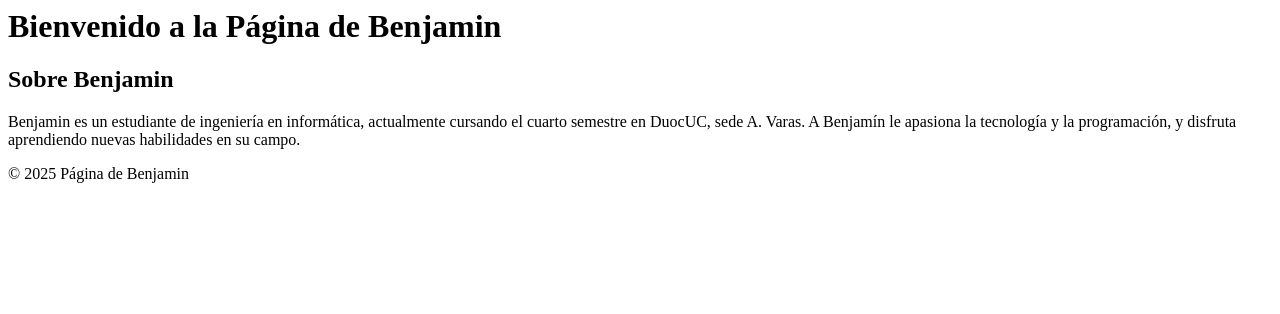
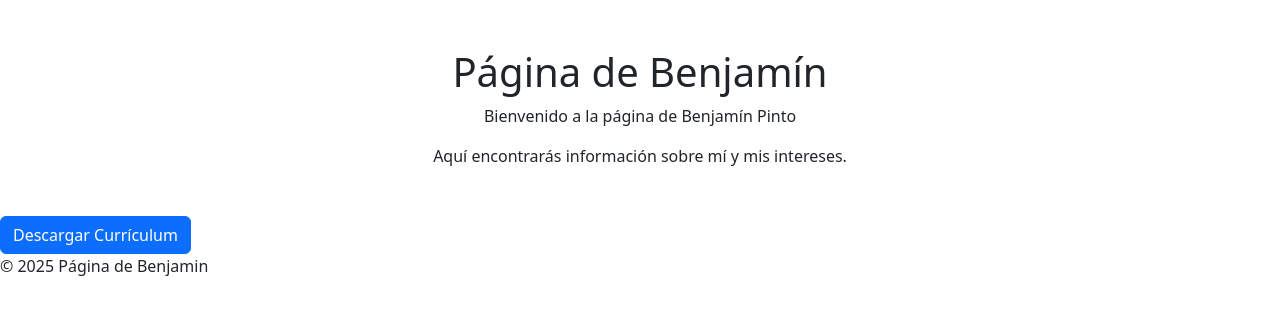
Before and after one commit to doscares/Actividad-1.2.2, a plain HTML site: page htmls/pagina_benjamin.html in a window 1280 px wide. Drawn offline with nearby package versions, Linux system fonts and the light colour scheme.

Commit message:
cree css benjamin y progresé en pagina_benjamin.html

```diff
--- a/htmls/pagina_benjamin.html
+++ b/htmls/pagina_benjamin.html
@@ -3,19 +3,23 @@
     <meta charset="UTF-8">
     <meta name="viewport" content="width=device-width, initial-scale=1.0">
     <title>Página de Benjamin</title>
-    <link rel="stylesheet" href="styles.css">
+    <link rel="stylesheet" href="../css/css-pagina_benjamin.css">
+    <link href="https://cdn.jsdelivr.net/npm/bootstrap@5.3.7/dist/css/bootstrap.min.css"
+          rel="stylesheet"
+          integrity="sha384-LN+7fdVzj6u52u30Kp6M/trliBMCMKTyK833zpbD+pXdCLuTusPj697FH4R/5mcr"
+          crossorigin="anonymous">
 </head>
 <body>
     <header>
-        <h1>Bienvenido a la Página de Benjamin</h1>
+        <div class="container text-center my-5">
+            <h1 class="titulo-secundario">Página de Benjamín</h1>
+            <p id="parrafo-unico">Bienvenido a la página de Benjamín Pinto</p>
+            <p class="descripcion"> Aquí encontrarás información sobre mí y mis intereses. </p>
     </header>
     <main>
-        <section>
-            <h2>Sobre Benjamin</h2>
-            <p>Benjamin es un estudiante de ingeniería en informática, actualmente cursando el cuarto semestre en DuocUC, sede A. Varas.
-                A Benjamín le apasiona la tecnología y la programación, y disfruta aprendiendo nuevas habilidades en su campo.
-            </p>
-        </section>
+        <div class="btn-group " role="group" aria-label="Botones de seleccion de información">
+            <a class="btn btn-primary" href="https://drive.google.com/uc?export=download&id=10sL7Y3da6pUJNKQsMlSPMKrCEKgnOS9p">Descargar Currículum</a>
+        </div>
     </main>
     <footer>
         <p>&copy; 2025 Página de Benjamin</p>
```
Also changed, not shown: css/css-pagina_benjamin.css (added).
